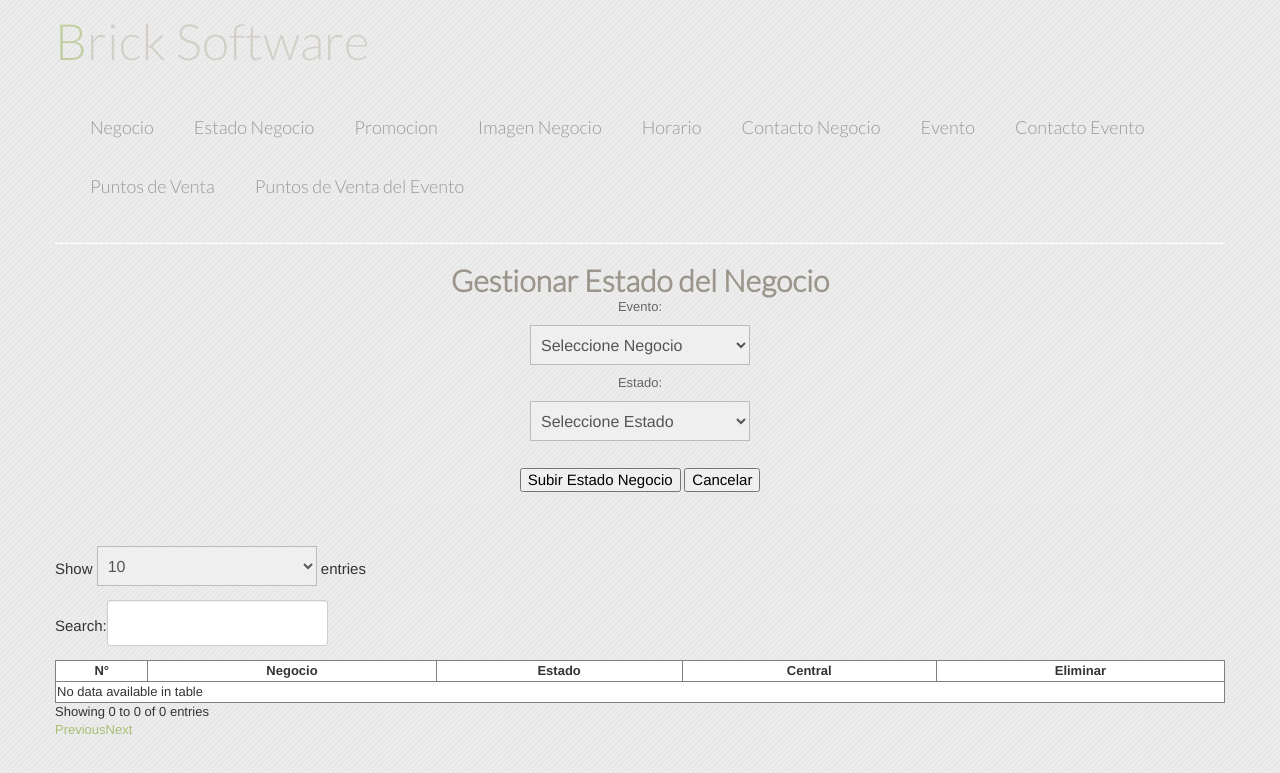
After one commit to FernandoRoca/Driver-City, a PHP site: page /Presentacion/Administracion/Estado_Negocio.php in a window 1280 px wide. The commit adds this page. Shown: the top 773 px of the page. Run offline with PHP 8.4, Linux system fonts and the light colour scheme; data that the repository does not hold is empty; some libraries are stand-ins or nearby versions.

Commit message:
Terminado mis modulos Administrativos

```diff
--- a/Datos/D_Gestionar_Estado_Negocio.php
+++ b/Datos/D_Gestionar_Estado_Negocio.php
@@ -13,15 +13,18 @@ class Datos_Gestionar_Estado_Negocio{
  		$this->con=new DBManager;
  	}
 
-	function Insertar_Estado_Negocio($id_evento=0,$id_punto_venta=0){
+	function Insertar_Estado_Negocio($id_negocio=0,$id_negocio_enlace=0,$estado=""){
 
             if($this->con->conectar()==true){
-			return mysql_query("insert into Estado_Negocio values(0,".$id_evento.",".$id_punto_venta.",'Habilitado')");
+			return mysql_query("insert into estado_negocio values(0,".$id_negocio.",".$id_negocio_enlace.",'".$estado."','Habilitado')");
 		}
 	}
 	function Mostrar_Tabla_Estado_Negocio(){
 		if($this->con->conectar()==true){
-			return mysql_query("select Estado_Negocio.id_Estado_Negocio,Estado_Negocio.id_evento,Estado_Negocio.id_punto_venta,(select evento.nombre from evento where evento.id_evento=Estado_Negocio.id_evento) as eventos,(select punto_venta.nombre from punto_venta where punto_venta.id_punto_venta=Estado_Negocio.id_punto_venta) as punto_ventas from Estado_Negocio where Estado_Negocio.observacion='Habilitado' ;");
+			return mysql_query("select estado_negocio.id_estado_negocio,estado_negocio.id_negocio,estado_negocio.estado_negocio,estado_negocio.id_negocio_enlace,
+(select negocio.nombre from negocio where negocio.id_negocio=estado_negocio.id_negocio and negocio.observacion='Habilitado') as negocio,
+(select negocio.nombre from negocio where negocio.id_negocio=estado_negocio.id_negocio_enlace and negocio.observacion='Habilitado') as negocio_enlace
+ from estado_negocio where estado_negocio.observacion='Habilitado' ;");
 		}
 	}
 
@@ -29,18 +32,27 @@ class Datos_Gestionar_Estado_Negocio{
 	function Eliminar_Estado_Negocio($id_Estado_Negocio=0){
 
 		if($this->con->conectar()==true){
-			return mysql_query("update Estado_Negocio set observacion= 'DesHabilitado' where id_Estado_Negocio = ".$id_Estado_Negocio);
+			return mysql_query("update estado_negocio set observacion= 'DesHabilitado' where id_estado_negocio = ".$id_Estado_Negocio);
 		}
 	}
 
 
-        function Modificar_Estado_Negocio($id_Estado_Negocio=0,$id_evento=0,$id_punto_venta=0){
+        function Modificar_Estado_Negocio($id_estado_negocio=0,$id_negocio=0,$id_negocio_enlace=0,$estado=""){
 		if($this->con->conectar()==true){
-			return mysql_query("update Estado_Negocio set id_evento=".$id_evento.",id_punto_venta=".$id_punto_venta." where id_Estado_Negocio = ".$id_Estado_Negocio);
+			return mysql_query("update estado_negocio set id_negocio=".$id_negocio.",id_negocio_enlace=".$id_negocio_enlace.",estado_negocio='".$estado."' where id_estado_negocio = ".$id_estado_negocio);
 		}
 	}
 
-
+    function Mostrar_Negocios_Sin_Estado(){
+		if($this->con->conectar()==true){
+			return mysql_query("select negocio.nombre,negocio.id_negocio from negocio where negocio.observacion='Habilitado' and negocio.id_negocio not in(select estado_negocio.id_negocio from estado_negocio);");
+		}
+	}
+     function Mostrar_Negocios_Centrales(){
+		if($this->con->conectar()==true){
+			return mysql_query("select negocio.nombre,negocio.id_negocio from negocio where negocio.observacion='Habilitado' and negocio.id_negocio in(select estado_negocio.id_negocio from estado_negocio where estado_negocio.estado_negocio='Central');");
+		}
+	}
 
 }
 ?>
--- a/Datos/D_Gestionar_Punto_Venta_Evento.php
+++ b/Datos/D_Gestionar_Punto_Venta_Evento.php
@@ -21,7 +21,11 @@ class Datos_Gestionar_Punto_Venta_Evento{
 	}
 	function Mostrar_Tabla_Punto_Venta_Evento(){
 		if($this->con->conectar()==true){
-			return mysql_query("select punto_venta_evento.id_punto_venta_evento,punto_venta_evento.id_evento,punto_venta_evento.id_punto_venta,(select evento.nombre from evento where evento.id_evento=punto_venta_evento.id_evento) as eventos,(select punto_venta.nombre from punto_venta where punto_venta.id_punto_venta=punto_venta_evento.id_punto_venta) as punto_ventas from punto_venta_evento where punto_venta_evento.observacion='Habilitado' ;");
+			return mysql_query("select punto_venta_evento.id_punto_venta_evento,punto_venta_evento.id_evento,punto_venta_evento.id_punto_venta,
+evento.nombre as eventos,
+punto_venta.nombre as punto_ventas
+from punto_venta_evento,evento,punto_venta where punto_venta_evento.observacion='Habilitado' and evento.id_evento=punto_venta_evento.id_evento
+and evento.observacion='Habilitado' and punto_venta.id_punto_venta=punto_venta_evento.id_punto_venta and punto_venta.observacion='Habilitado';");
 		}
 	}
 
--- /dev/null
+++ b/Negocio/Negocio_Estado_Negocio.php
@@ -0,0 +1,210 @@
+<?php
+class Negocio_Estado_Negocio{
+var $objD_Gestionar_Estado_Negocio;
+
+
+        function Negocio_Estado_Negocio(){
+
+		require('../../Datos/D_Gestionar_Estado_Negocio.php');
+		$this->objD_Gestionar_Estado_Negocio=new Datos_Gestionar_Estado_Negocio();
+	}
+
+
+
+
+		function Eliminar_Estado_Negocio($id_Estado_Negocio=0){
+
+
+      if($this->objD_Gestionar_Estado_Negocio->Eliminar_Estado_Negocio($id_Estado_Negocio) == true){
+        echo "<script>alert('Eliminacion Realizada con Exito!!');</script>";
+                                echo "<meta http-equiv=refresh content=1;URL=Estado_Negocio.php>";
+      }
+
+
+  }
+
+
+function Insertar_Estado_Negocio($id_negocio=0,$id_negocio_enlace=0,$estado=""){
+
+
+            if($id_negocio==0){
+              echo  "<script>alert('Seleccione un Negocio!!');
+
+                </script>";
+              echo "<meta http-equiv=refresh content=1;URL=Estado_Negocio.php>";
+            }
+            else{
+
+                  if($estado==""){
+              echo  "<script>alert('Seleccione un Estado del Negocio!!');
+
+                </script>";
+              echo "<meta http-equiv=refresh content=1;URL=Estado_Negocio.php>";
+            }
+            else{
+               if($estado=="Sucursal"){
+                   if($id_negocio_enlace==0){
+                         echo  "<script>alert('Seleccione un Negocio Central!!');</script>";
+                         echo "<meta http-equiv=refresh content=1;URL=Estado_Negocio.php>";
+                   }
+                   else{
+                      if ( $this->objD_Gestionar_Estado_Negocio->Insertar_Estado_Negocio($id_negocio,$id_negocio_enlace,$estado) == true){
+
+                    echo "<script>alert('Insercion Realizada con Exito!!');
+
+                    </script>";
+                    echo "<meta http-equiv=refresh content=1;URL=Estado_Negocio.php>";
+                    }
+                   }
+               }
+               else{
+                    if ( $this->objD_Gestionar_Estado_Negocio->Insertar_Estado_Negocio($id_negocio,$id_negocio_enlace,$estado) == true){
+
+                    echo "<script>alert('Insercion Realizada con Exito!!');
+
+                    </script>";
+                    echo "<meta http-equiv=refresh content=1;URL=Estado_Negocio.php>";
+                    }
+               }
+                    }
+
+            }
+
+}
+function Mostrar_Tabla_Estado_Negocio(){
+   $consulta=$this->objD_Gestionar_Estado_Negocio->Mostrar_Tabla_Estado_Negocio();
+
+  echo '<table id="example" class="display" cellspacing="0" width="100%" border="1" style="background: #ffffff;">
+  <thead>
+      <tr>
+      <th>N&#176;</th>
+
+      <th>Negocio</th>
+      <th>Estado</th>
+      <th>Central</th>
+
+      <th>Eliminar</th>
+
+
+        </tr>
+      </thead>
+      <tbody>';
+
+ $Contador=1;
+if($consulta) {
+  while( $Tabla_Estado_Negocio = mysql_fetch_array($consulta) ){
+
+   echo' <tr>
+                          <td align="middle">';echo $Contador;echo'</td>
+
+                          <td align="middle">';echo $Tabla_Estado_Negocio['negocio'];echo'</td>
+                          <td align="middle">';echo $Tabla_Estado_Negocio['estado_negocio'];echo'</td>
+                          <td align="middle">';echo $Tabla_Estado_Negocio['negocio_enlace'];echo'</td>
+
+                          <td align="middle"><span class="dele"><a href="Estado_Negocio.php?id_estado_negocio=';echo base64_encode($Tabla_Estado_Negocio['id_estado_negocio']);echo'&id_negocio=';echo base64_encode(0);echo'"><img src="../../img/delete.png" title="Eliminar" alt="Eliminar" /></a></span></td>
+
+
+
+      </tr> ';
+
+        $Contador++;
+    }
+}
+
+
+echo '</tbody>
+    </table>  ';
+
+
+
+  }
+/*function Modificar_Punto_Venta_Evento($id_punto_venta_evento=0,$id_evento=0,$id_punto_venta=0){
+
+
+
+          if($id_evento==0){
+              echo  "<script>alert('Seleccione un Evento!!');
+
+                </script>";
+              echo "<meta http-equiv=refresh content=1;URL=Punto_Venta_Evento.php>";
+            }
+            else{
+                  if($id_punto_venta==0){
+              echo  "<script>alert('Seleccione un Punto de Venta!!');
+
+                </script>";
+              echo "<meta http-equiv=refresh content=1;URL=Punto_Venta_Evento.php>";
+            }
+            else{
+
+                                    if ($this->objD_Gestionar_Estado_Negocio->Modificar_Punto_Venta_Evento($id_punto_venta_evento,$id_evento,$id_punto_venta) == true){
+
+                                echo "<script>alert('Modificacion Realizada con Exito!!');
+
+                    </script>";
+                    echo "<meta http-equiv=refresh content=1;URL=Punto_Venta_Evento.php>";
+                    }
+
+            }
+            }
+
+  }
+}*/
+
+
+ function Combo_Negocio_Sin_Esatdo($id_negocio=0){
+
+   $consulta=$this->objD_Gestionar_Estado_Negocio->Mostrar_Negocios_Sin_Estado();
+  echo "<option value=\"0\">Seleccione Negocio</option>\n";
+     if($consulta) {
+
+  while( $Combo_Negocio = mysql_fetch_array($consulta) ){
+
+          if($id_negocio==$Combo_Negocio['id_negocio']){
+                echo "<option selected value=\"Estado_Negocio.php?id_negocio=".base64_encode($Combo_Negocio['id_negocio'])."\">".$Combo_Negocio['nombre']."</option>\n";
+          }
+          else{
+             echo "<option  value=\"Estado_Negocio.php?id_negocio=".base64_encode($Combo_Negocio['id_negocio'])."\">".$Combo_Negocio['nombre']."</option>\n";
+          }
+        }
+        }
+  }
+  function Combo_Estado($estado="",$id_negocio=0){
+
+  echo "<option value=\"Estado_Negocio.php?id_negocio=".base64_encode($id_negocio)."&estado=\">Seleccione Estado</option>\n";
+     if($estado=="Central"){
+                echo "<option selected value=\"Estado_Negocio.php?id_negocio=".base64_encode($id_negocio)."&estado=".base64_encode("Central")."\">Central</option>\n";
+          }
+          else{
+               echo "<option value=\"Estado_Negocio.php?id_negocio=".base64_encode($id_negocio)."&estado=".base64_encode("Central")."\">Central</option>\n";
+          }
+
+          if($estado=="Sucursal"){
+                echo "<option selected value=\"Estado_Negocio.php?id_negocio=".base64_encode($id_negocio)."&estado=".base64_encode("Sucursal")."\">Sucursal</option>\n";
+          }
+          else{
+               echo "<option value=\"Estado_Negocio.php?id_negocio=".base64_encode($id_negocio)."&estado=".base64_encode("Sucursal")."\">Sucursal</option>\n";
+          }
+
+        }
+
+        function Combo_Negocio_Enlace($id_central=0){
+
+  $consulta=$this->objD_Gestionar_Estado_Negocio->Mostrar_Negocios_Centrales();
+  echo "<option value=\"0\">Seleccione una Central</option>\n";
+     if($consulta) {
+
+  while( $Combo_Central = mysql_fetch_array($consulta) ){
+
+          if($id_central==$Combo_Central['id_negocio']){
+                echo "<option selected value=\"".$Combo_Central['id_negocio']."\">".$Combo_Central['nombre']."</option>\n";
+          }
+          else{
+             echo "<option  value=\"".$Combo_Central['id_negocio']."\">".$Combo_Central['nombre']."</option>\n";
+          }
+        }
+        }
+        }
+
+}
+?>
--- /dev/null
+++ b/Presentacion/Administracion/Estado_Negocio.php
@@ -0,0 +1,121 @@
+
+<!DOCTYPE html PUBLIC "-//W3C//DTD XHTML 1.0 Transitional//EN" "http://www.w3.org/TR/xhtml1/DTD/xhtml1-transitional.dtd">
+<html xmlns="http://www.w3.org/1999/xhtml">
+<head>
+<title></title>
+<meta http-equiv="Content-Type" content="text/html; charset=iso-8859-1" />
+<?php
+include_once('Helper.php');
+?>
+
+  </head>
+
+  <body>
+<?php
+include_once('Menu.php');
+?>
+
+  <div class="container">
+
+
+   <div align="center"> </br></div>
+
+  <hr>
+
+
+
+
+        <a name="mundial"> <div class="content_adm" align="center"></a>
+
+
+           <h1>Gestionar Estado del Negocio</h1>
+                                     <?php
+                        $id_estado_negocio=  base64_decode(@$_GET['id_estado_negocio']);
+                        $id_negocio=  base64_decode(@$_GET['id_negocio']);
+                        $id_negocio_enlace=  base64_decode(@$_GET['id_negocio_enlace']);
+                        $estado_negocio=  base64_decode(@$_GET['estado']);
+                         ?>
+    <form  method="post" enctype="multipart/form-data" style="text-align: center">
+
+       <p> Evento:</p>
+        <select id="Negocio" name="Negocio" onchange="location.href = this.value" >
+           <?php
+           require('../../Negocio/Negocio_Estado_Negocio.php');
+            $objN_Negocio_Estado_Negocio=new Negocio_Estado_Negocio();
+
+             $objN_Negocio_Estado_Negocio->Combo_Negocio_Sin_Esatdo($id_negocio);
+           ?>
+        </select>
+        <p> Estado:</p>
+        <select id="Estado" name="Estado" onchange="location.href = this.value">
+           <?php
+             $objN_Negocio_Estado_Negocio->Combo_Estado($estado_negocio,$id_negocio);
+           ?>
+        </select>
+        <?php
+        if($estado_negocio=="Sucursal"){
+           ?>
+          <p> Central:</p>
+        <select id="Central" name="Central" >
+           <?php
+             $objN_Negocio_Estado_Negocio->Combo_Negocio_Enlace($id_negocio_enlace);
+           ?>
+        </select>
+        <?php
+        }
+        ?>
+
+       <br><br>
+
+      <input name="enviar" type="submit" class="boton" id="enviar" value="Subir Estado Negocio" />
+
+       <input name="Cancelar" type="submit" class="boton" id="enviar" value="Cancelar" />
+
+</form>
+        </div>
+<?php
+if (@$_REQUEST['Cancelar'] == "Cancelar"){
+ echo "<script> location.href='Estado_Negocio.php';</script>";
+ }
+
+   if($id_estado_negocio>0 && $id_negocio==0){
+
+     $objN_Negocio_Estado_Negocio->Eliminar_Estado_Negocio($id_estado_negocio);
+ }
+
+if (@$_REQUEST['enviar'] == "Subir Estado Negocio"){
+   if($estado_negocio=="Sucursal"){
+
+ $objN_Negocio_Estado_Negocio->Insertar_Estado_Negocio($id_negocio,$_POST["Central"],$estado_negocio);
+   }
+   else{
+    $objN_Negocio_Estado_Negocio->Insertar_Estado_Negocio($id_negocio,0,$estado_negocio);
+   }
+   }
+?>
+</br></br>
+
+<?php
+$objN_Negocio_Estado_Negocio->Mostrar_Tabla_Estado_Negocio();
+?>
+
+
+
+
+
+      </div>
+
+
+<?php
+include_once('Footer.php');
+?>
+
+
+
+    </div><!-- /container -->
+    <!-- Le javascript
+    ================================================== -->
+    <!-- Placed at the end of the document so the pages load faster -->
+
+  </body>
+</html>
--- a/Presentacion/Administracion/Menu.php
+++ b/Presentacion/Administracion/Menu.php
@@ -10,6 +10,7 @@
           <div class="nav-collapse">
             <ul class="nav pull-right">
                 <li><a href="Negocio.php">Negocio</a></li>
+                <li><a href="Estado_Negocio.php">Estado Negocio</a></li>
                 <li><a href="Promocion.php">Promocion</a></li>
                 <li><a href="Imagen_Negocio.php">Imagen Negocio</a></li>
                 <li><a href="Horario.php">Horario</a></li>
```
